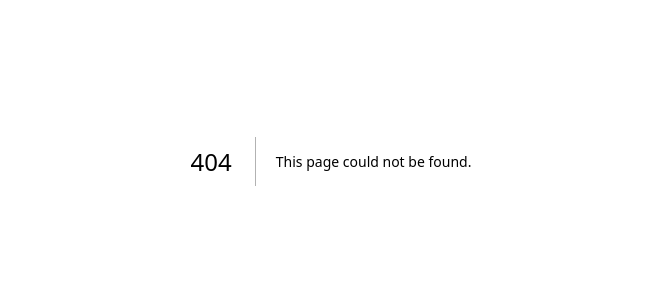
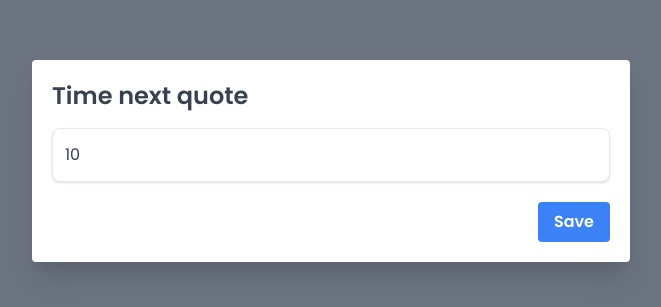
Before and after one commit to paulsmpl/paulsmpl.github.io, a Next.js app: page /parameters in a window 1280 px wide. Before the commit this address had no page. Shown: the part 239-546 px from the top of the page, without its empty margins (309-970 px from the left). Built offline with nearby package versions, Linux system fonts and the light colour scheme.

Commit message:
parameters page

```diff
--- a/src/app/page.tsx
+++ b/src/app/page.tsx
@@ -13,9 +13,10 @@ export default function Home() {
   const [loading, setLoading] = useState<boolean>(true);
   const [color, setColor] = useState<string>(COLORS[3]);
   const [localColor, setLocalColor] = useLocalStorage(LOCAL_KEY.COLOR, color);
+  const [localCountDown] = useLocalStorage(LOCAL_KEY.COUNT_DOWN, "10");
   const [count, { startCountdown, stopCountdown, resetCountdown }] =
     useCountdown({
-      countStart: 10,
+      countStart: Number(localCountDown),
     });
   const [quotesHistory, setQuotesHistory] = useSessionStorage(
     SESSION_KEY.QUOTES,
--- /dev/null
+++ b/src/app/parameters/page.tsx
@@ -0,0 +1,63 @@
+"use client";
+import { LOCAL_KEY } from "@/constants";
+import { ChangeEvent, useState } from "react";
+import { ToastContainer, toast } from "react-toastify";
+import { useLocalStorage } from "usehooks-ts";
+
+const Parameters = () => {
+  const [localCountDown, setLocalCountDown] = useLocalStorage(
+    LOCAL_KEY.COUNT_DOWN,
+    "10"
+  );
+  const [seconds, setSeconds] = useState<string>(localCountDown);
+
+  const handleChange = (evt: ChangeEvent<HTMLInputElement>) => {
+    const _seconds = evt.target.validity.valid ? evt.target.value : seconds;
+    setSeconds(_seconds);
+  };
+
+  const onSave = () => {
+    setLocalCountDown(seconds);
+    toast("Saved successfully", {
+      position: "top-right",
+      autoClose: 3000,
+      hideProgressBar: true,
+      closeOnClick: true,
+      pauseOnHover: true,
+      draggable: true,
+      progress: undefined,
+      theme: "light",
+      type: "success",
+      icon: true,
+    });
+  };
+
+  return (
+    <main className="flex min-h-screen flex-col items-center justify-between relative bg-gray-500">
+      <div className="justify-center items-center h-screen flex">
+        <div className="m-auto sm:w-[598px] p-5 rounded bg-white shadow-xl flex flex-col justify-center">
+          <label className="block text-gray-700 text-base lg:text-2xl font-bold mb-4">
+            Time next quote
+          </label>
+          <input
+            className="shadow appearance-none border rounded-lg w-full py-3 lg:py-4 px-3 text-gray-700 leading-tight focus:outline-none focus:shadow-outline"
+            type="text"
+            placeholder="Seconds"
+            pattern="[0-9]*"
+            value={seconds}
+            onInput={handleChange}
+          />
+          <button
+            className="bg-blue-500 hover:bg-blue-700 text-white font-bold py-2 px-4 rounded w-fit self-end mt-5"
+            onClick={onSave}
+          >
+            <span>Save</span>
+          </button>
+        </div>
+        <ToastContainer />
+      </div>
+    </main>
+  );
+};
+
+export default Parameters;
--- a/src/constants.ts
+++ b/src/constants.ts
@@ -12,6 +12,7 @@ export const COLORS = [
 
 export const LOCAL_KEY = {
   COLOR: "COLOR",
+  COUNT_DOWN: "COUNT_DOWN",
 };
 
 export const SESSION_KEY = {
```
